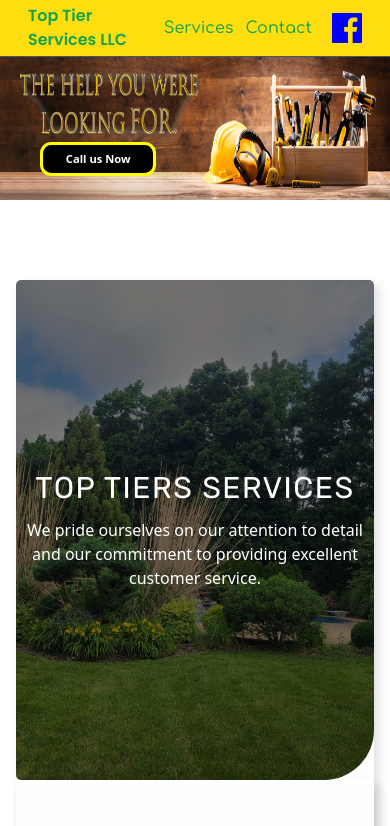
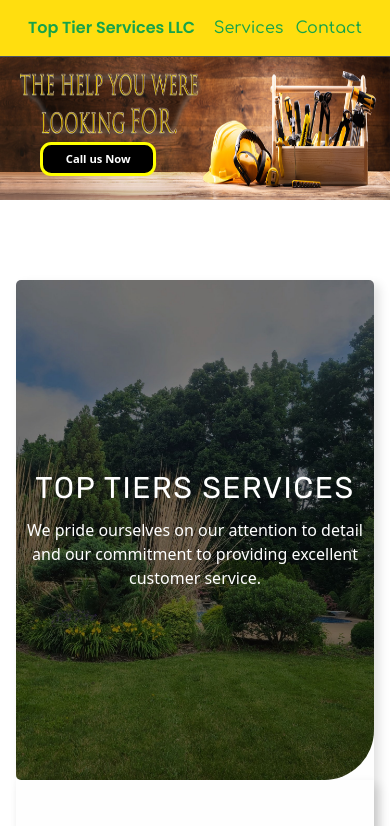
Before and after one commit to skeyz0r/top-tier-react, a Next.js app in the folder react/: page / in a window 390 px wide. Shown: the top 826 px of the page. Built offline with nearby package versions, Linux system fonts and the light colour scheme.

Commit message:
Update Navigator.js

```diff
--- a/react/app/Components/Navigator.js
+++ b/react/app/Components/Navigator.js
@@ -43,7 +43,7 @@ const [vis, setVis] = useState('hidden');
                     <p onClick={() => {  srv.scrollIntoView({ behavior: "smooth", block: "start" })}} className={`${comf.className} ${vis} cursor-pointer text-green-600 md:text-xl py-3`}>Services</p>
                     <Link className={`${comf.className}  text-green-600 md:text-xl py-3`} href={'/'}>Contact</Link>
         <h3 id='num' className={`${opens.className} text-green-600 md:text-2xl py-3`}>1 (920) 636-0831</h3>
-        <Link className="md:ml-0 ml-2" target="_blank" href={'https://www.facebook.com/groups/801973678237251'}><GrFacebook size={30} color={'blue'}/></Link>
+        <Link className="md:ml-0 ml-2 hidden sm:block" target="_blank" href={'https://www.facebook.com/groups/801973678237251'}><GrFacebook size={30} color={'blue'}/></Link>
         </div>
 
     </nav>
```
